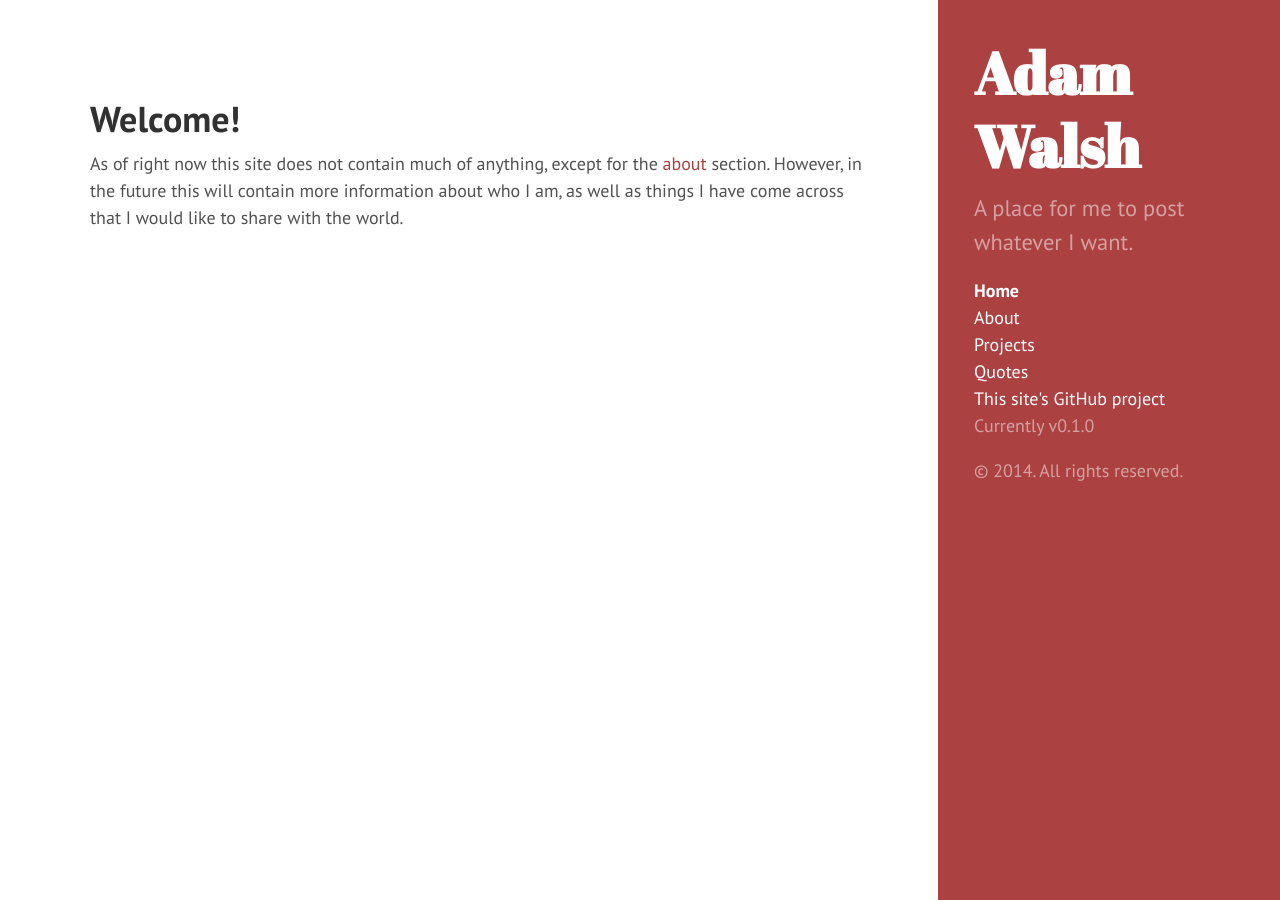
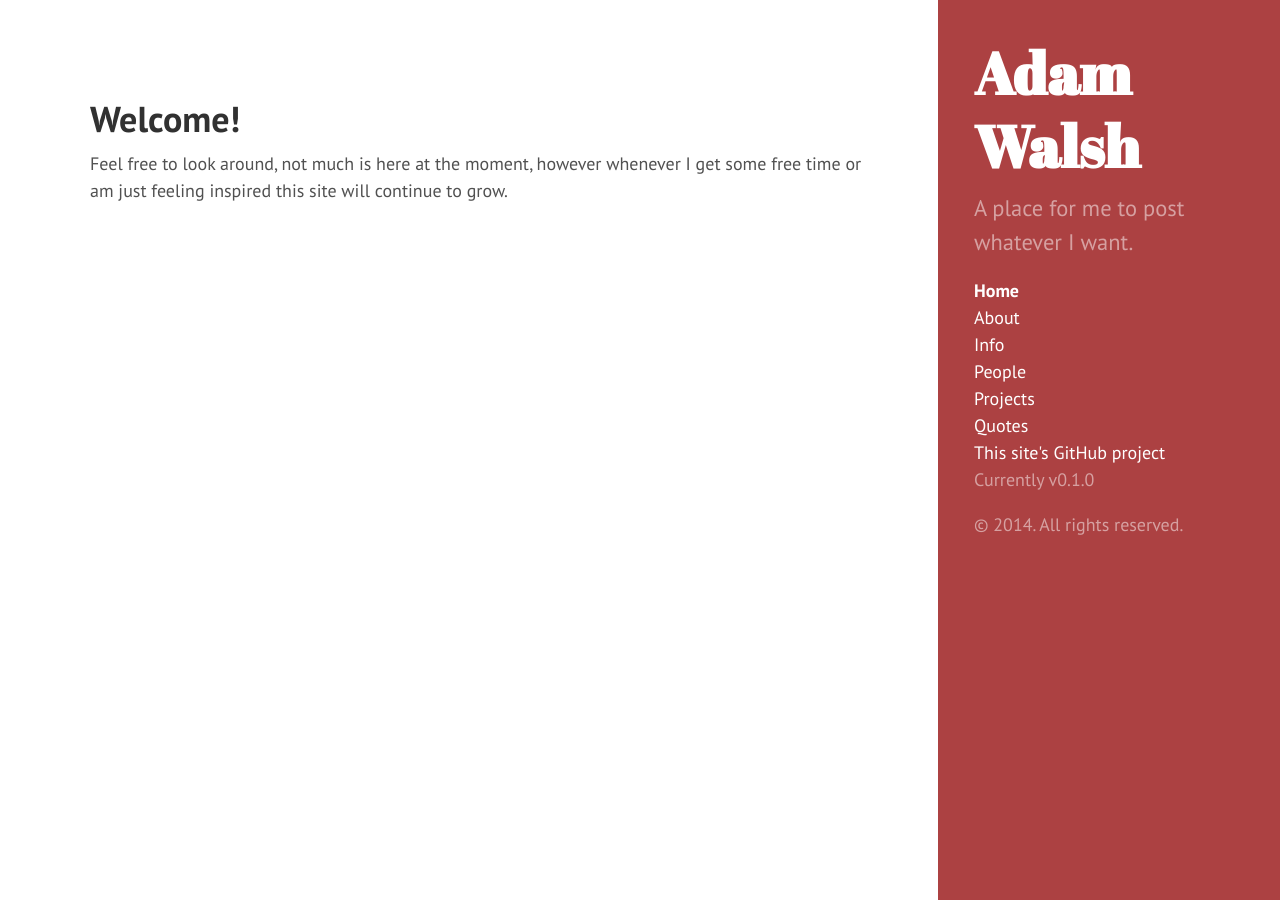
Before and after one commit to walshie4/walshie4.github.io, a Jekyll site: the page built from index.html, in a window 1280 px wide. Built offline with Jekyll 4.4.1, drawn with Linux system fonts in a browser that asks for light colours; Markdown is read by kramdown in place of the engine named in the settings.

```diff
--- a/index.html
+++ b/index.html
@@ -4,5 +4,5 @@ title: Home
 ---
 
 <h1>Welcome!</h1>
-As of right now this site does not contain much of anything, except for the <a href='/about/'>about</a> section.
-However, in the future this will contain more information about who I am, as well as things I have come across that I would like to share with the world.
+<p>Feel free to look around, not much is here at the moment, however whenever I get some free time
+or am just feeling inspired this site will continue to grow.</p>
```
Also changed, not shown: info.md (added, +5 -0 lines), people.md (added, +5 -0 lines).
